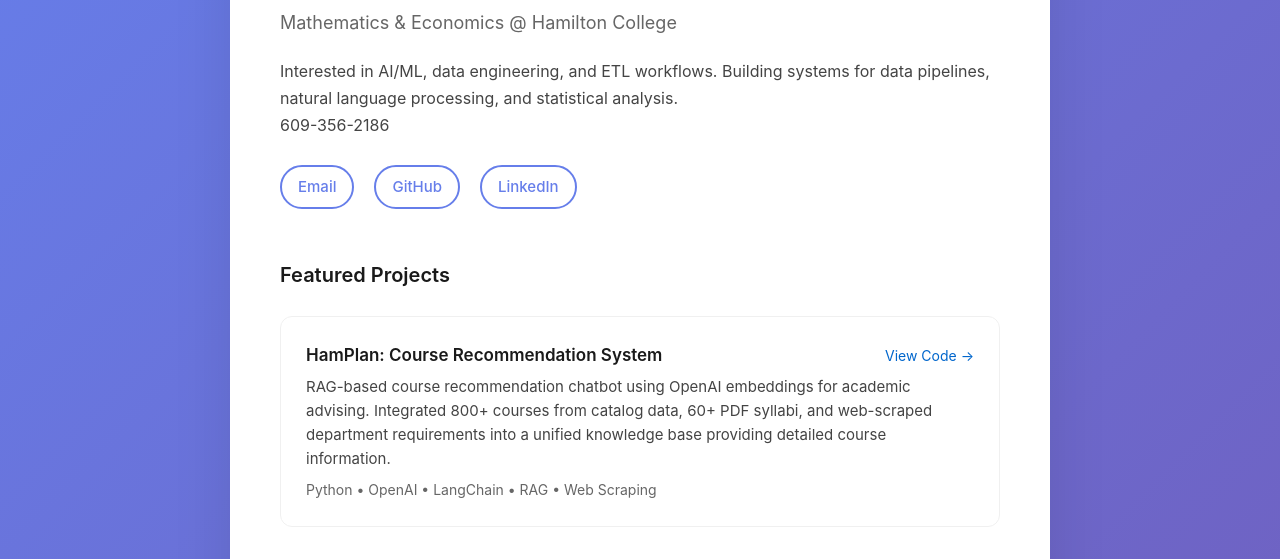
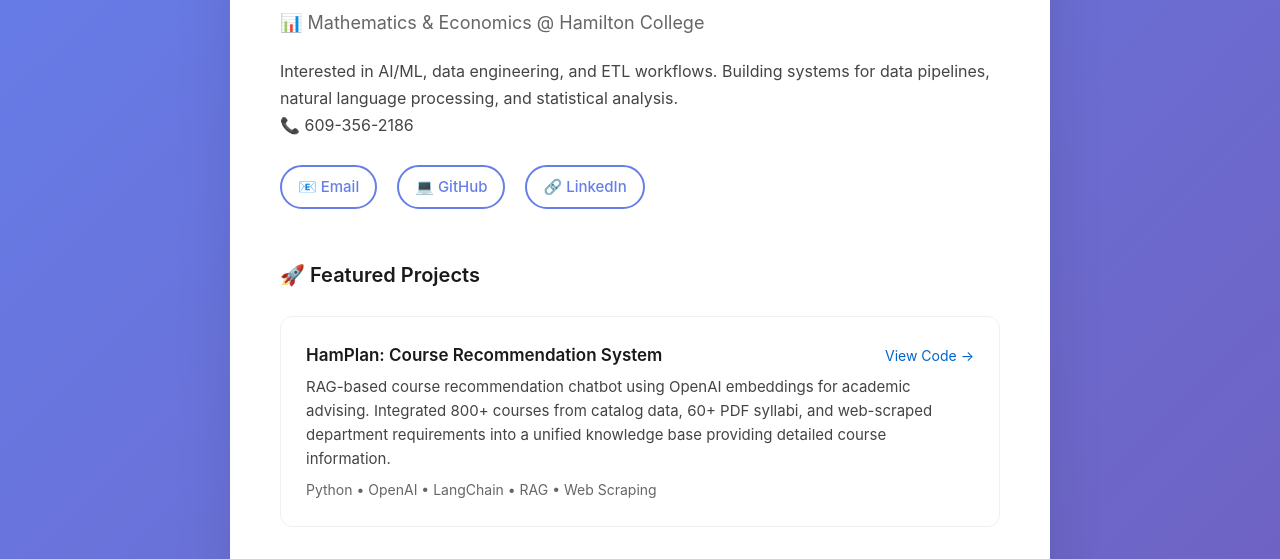
Before and after one commit to benz3927/benz3927.github.io, a plain HTML site: page index.html in a window 1280 px wide. Shown: the part 190-749 px from the top of the page. Drawn offline with Linux system fonts and the light colour scheme.

Commit message:
Update website

```diff
--- a/index.html
+++ b/index.html
@@ -269,22 +269,22 @@
     <div class="container">
         <header>
             <h1>Benjamin Zhao</h1>
-            <p class="tagline">Mathematics & Economics @ Hamilton College</p>
+            <p class="tagline">📊 Mathematics & Economics @ Hamilton College</p>
             <p class="bio">
                 Interested in AI/ML, data engineering, and ETL workflows.
                 Building systems for data pipelines, natural language processing, and statistical analysis.
                 <br>
-                609-356-2186
+                📞 609-356-2186
             </p>
             <div class="links">
-                <a href="mailto:bzhao@hamilton.edu">Email</a>
-                <a href="https://github.com/benz3927">GitHub</a>
-                <a href="https://www.linkedin.com/in/benz3927">LinkedIn</a>
+                <a href="mailto:bzhao@hamilton.edu">📧 Email</a>
+                <a href="https://github.com/benz3927">💻 GitHub</a>
+                <a href="https://www.linkedin.com/in/benz3927">🔗 LinkedIn</a>
             </div>
         </header>
 
     <section>
-        <h2>Featured Projects</h2>
+        <h2>🚀 Featured Projects</h2>
 
         <div class="project">
             <div class="project-header">
@@ -350,7 +350,7 @@
     </section>
 
     <section>
-        <h2>Experience & Recognition</h2>
+        <h2>🏆 Experience & Recognition</h2>
 
         <div class="award">
             <h3>ASA Undergraduate Statistics Project Competition — 2nd Place</h3>
@@ -378,7 +378,7 @@
     </section>
 
     <section>
-        <h2>Skills</h2>
+        <h2>💡 Skills</h2>
         <div class="skills">
             <span class="skill">Python</span>
             <span class="skill">PyTorch</span>
```
